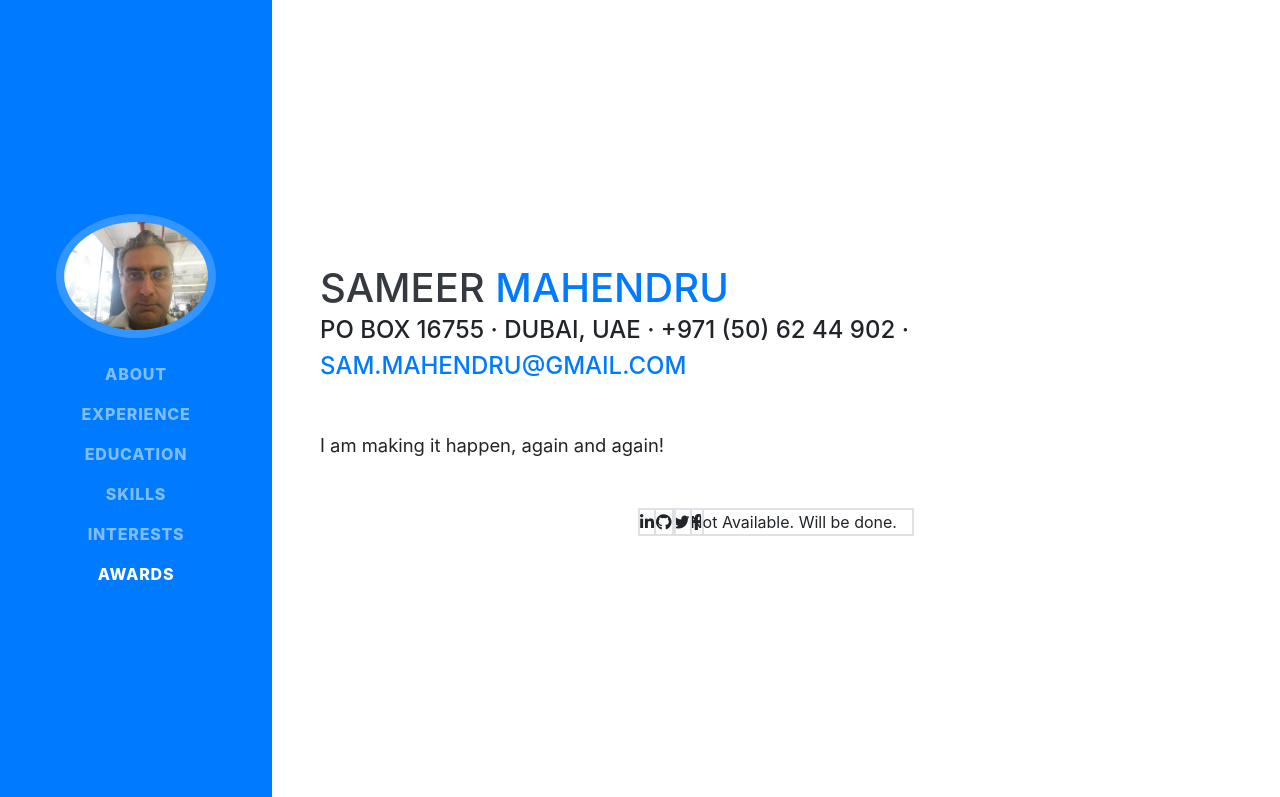
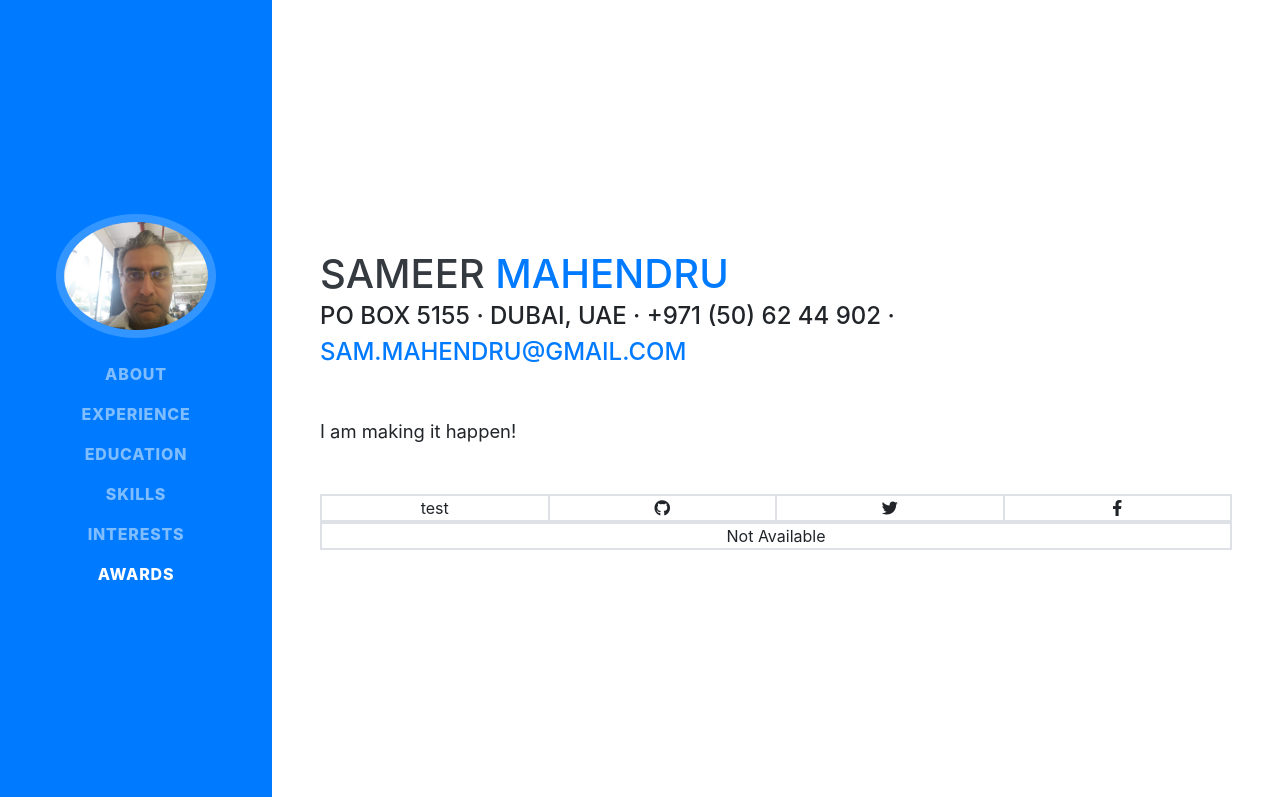
Before and after one commit to sameer-mahendru/portfolio-al-aug-2019, a website with bundled scripts: page index.html in a window 1280 px wide. Shown: the top 797 px of the page. Built offline with nearby package versions, Linux system fonts and the light colour scheme; a web font is replaced by a local one.

Commit message:
Changed social icons

```diff
--- a/index.html
+++ b/index.html
@@ -8,7 +8,7 @@
   <meta name="description" content="">
   <meta name="author" content="">
 
-  <title>Resume - Sameer Mahendru</title>
+  <title>Resume - Start Bootstrap Theme</title>
 
   <!-- Bootstrap core CSS -->
   <link href="vendor/bootstrap/css/bootstrap.min.css" rel="stylesheet">
@@ -19,7 +19,7 @@
   <link href="vendor/fontawesome-free/css/all.min.css" rel="stylesheet">
 
   <!-- Custom styles for this template -->
-  <link href="css/resume.css" rel="stylesheet">
+  <link href="css/resume.min.css" rel="stylesheet">
 
 </head>
 
@@ -66,32 +66,36 @@
         <h1 class="mb-0">Sameer
           <span class="text-primary">Mahendru</span>
         </h1>
-        <div class="subheading mb-5">PO Box 16755 · Dubai, UAE · +971 (50) 62 44 902 ·
+        <div class="subheading mb-5">PO Box 5155 · Dubai, UAE · +971 (50) 62 44 902 ·
           <a href="mailto:sam.mahendru@gmail.com">sam.mahendru@gmail.com</a>
         </div>
-        <p class="lead mb-5">I am making it happen, again and again!</p>
-        <div class="social-icons">
-          <div class="container d-flex justify-content-center">
+        <p class="lead mb-5">I am making it happen!</p>
+        <div class="container-fluid text-center">
+        <!-- <div class="social-icons"> -->
+          <!-- <div class="container d-flex justify-content-center"> -->
             <div class="row border">
-              <div class="col-xs-auto border">
-                <i class="fab fa-linkedin-in"></i>
+              <div class="col border">
+                test
+                <!-- <i class="fab fa-linkedin-in"></i> -->
               </div>
-              <div class="col-xs-auto border">
+              <div class="col border">
                 <i class="fab fa-github"></i>
               </div>
-              <div class="col-xs-auto border">
+              <div class="col border">
                 <i class="fab fa-twitter"></i>
               </div>
-              <div class="col-xs-auto border">
+              <div class="col border">
                 <i class="fab fa-facebook-f"></i>
               </div>
             </div>
             <div class="row border">
-              <div class="col-lg-auto border color-black">
-                Not Available. Will be done.
+              <div class="col border color-black">
+                Not Available
               </div>
             </div>
-          </div>
+          <!-- </div> -->
+          <!-- </div> -->
+        </div>
           <!-- <a href="#">
             <i class="fab fa-linkedin-in"></i>
             <p style="color: black">N/A</p>
```
